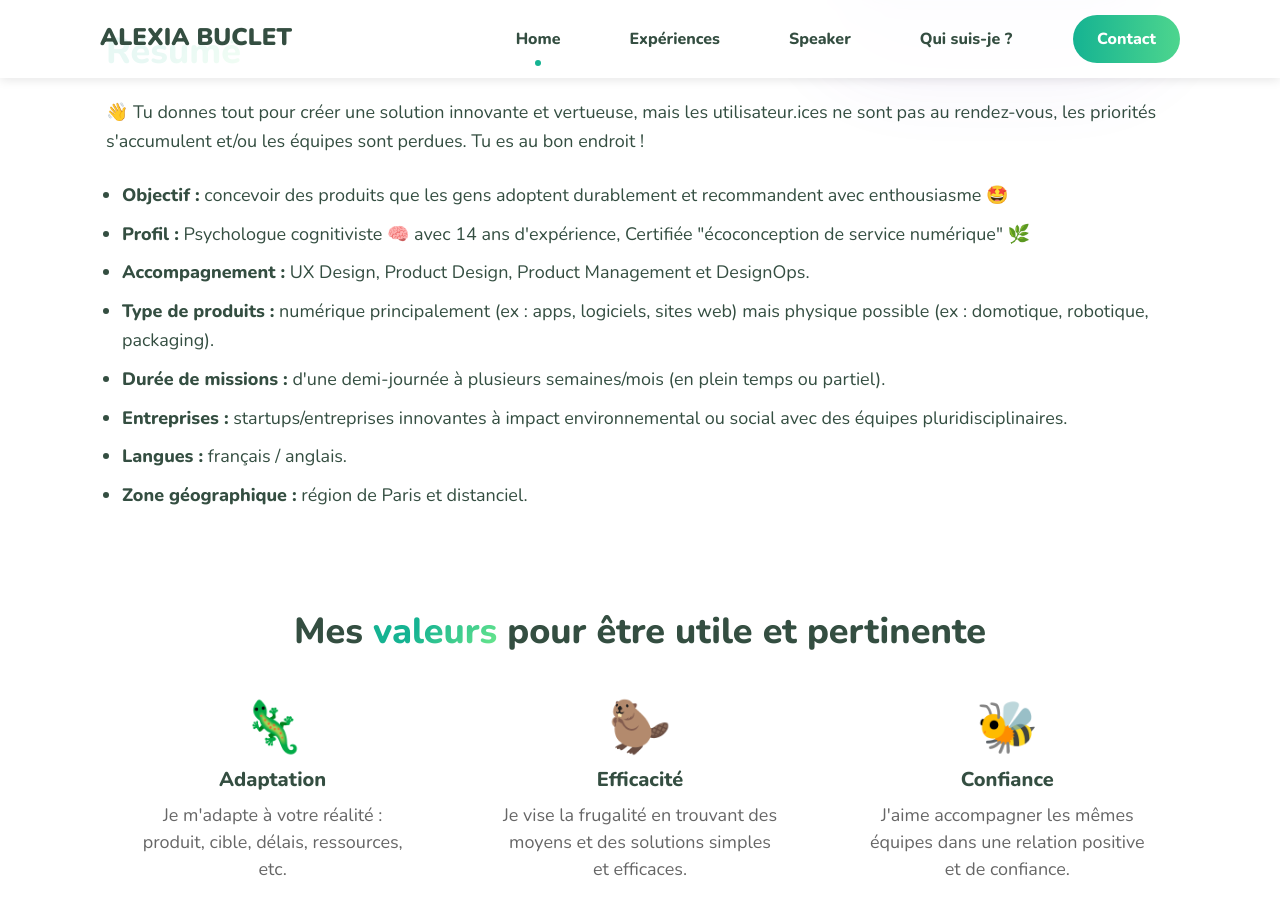
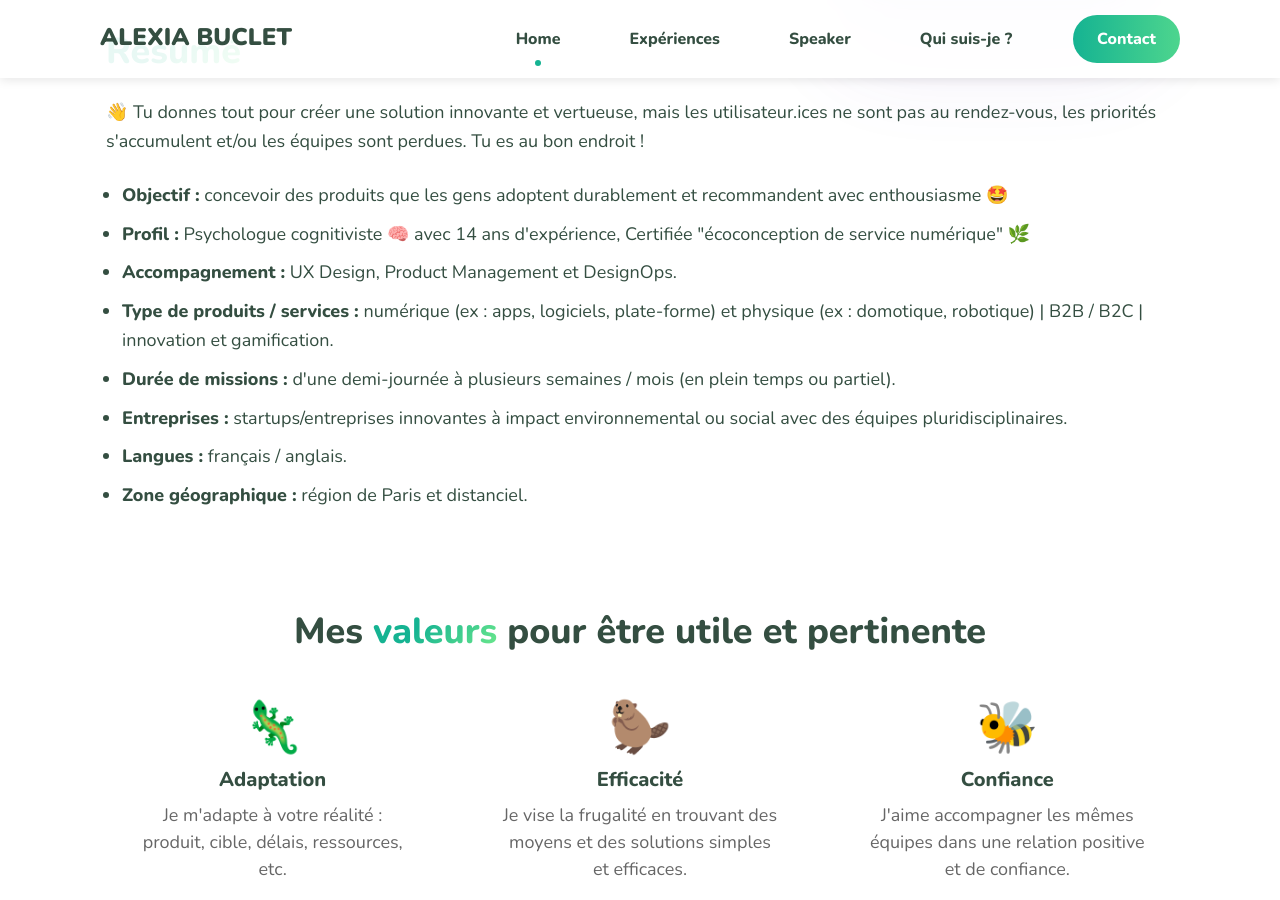
Before and after one commit to alexiabuclet/alexiabuclet.github.io, a Jekyll site: the page built from index.html, in a window 1280 px wide and 900 px high, scrolled down 510 px. Built offline with Jekyll 4.4.1, drawn with Linux system fonts in a browser that asks for light colours; some of the changed text lies outside the part shown.

Commit message:
Update description type of products and binome

```diff
--- a/_data/settings.yml
+++ b/_data/settings.yml
@@ -54,9 +54,9 @@ author_info:
   accueil: "👋 Tu donnes tout pour créer une solution innovante et vertueuse, mais les utilisateur.ices ne sont pas au rendez-vous, les priorités s'accumulent et/ou les équipes sont perdues. Tu es au bon endroit !"
   objective: "<strong>Objectif :</strong> concevoir des produits que les gens adoptent durablement et recommandent avec enthousiasme 🤩"
   profile: "<strong>Profil :</strong> Psychologue cognitiviste 🧠 avec 14 ans d'expérience, Certifiée \"écoconception de service numérique\" 🌿"
-  services: "<strong>Accompagnement :</strong> UX Design, Product Design, Product Management et DesignOps."
-  product_type: "<strong>Type de produits :</strong> numérique principalement (ex : apps, logiciels, sites web) mais physique possible (ex : domotique, robotique, packaging)."
-  mission_duration: "<strong>Durée de missions :</strong> d'une demi-journée à plusieurs semaines/mois (en plein temps ou partiel)."
+  services: "<strong>Accompagnement :</strong> UX Design, Product Management et DesignOps."
+  product_type: "<strong>Type de produits / services :</strong> numérique (ex : apps, logiciels, plate-forme) et physique (ex : domotique, robotique) | B2B / B2C | innovation et gamification."
+  mission_duration: "<strong>Durée de missions :</strong> d'une demi-journée à plusieurs semaines / mois (en plein temps ou partiel)."
   companies: "<strong>Entreprises :</strong> startups/entreprises innovantes à impact environnemental ou social avec des équipes pluridisciplinaires."
   languages: "<strong>Langues :</strong> français / anglais."
   area: "<strong>Zone géographique :</strong> région de Paris et distanciel."
@@ -138,7 +138,7 @@ interventions:
       - "<strong>🔎 Audit complet :</strong> intervention plus longue avec des rencontres en groupe et/ou des entretiens individuels, évaluation des process actuels et élaboration d'un workflow personnalisé suivi d'itérations avec les équipes."
 
    - subtitle: "Bon à savoir"
-     description: "Je ne fais pas de Direction Artistique ou UI Design 🎨 <br/>L'esthétique d'un produit est tout aussi importante que son ergonomie. Ces 2 expertises sont complémentaires mais quasi impossibles à maîtriser profondément par une même personne."
+     description: "Je ne fais pas de Direction Artistique ou UI Design 🎨 <br/>L'esthétique d'un produit est tout aussi importante que son ergonomie. Ces 2 expertises sont complémentaires mais quasi impossibles à maîtriser profondément par une même personne.<br/>Si vous avez également ce besoin, je connais des personnes géniales avec qui j'ai l'habitude de <strong>travailler en binôme</strong> !"
 
 #-------------------------------
 # Community section
```
